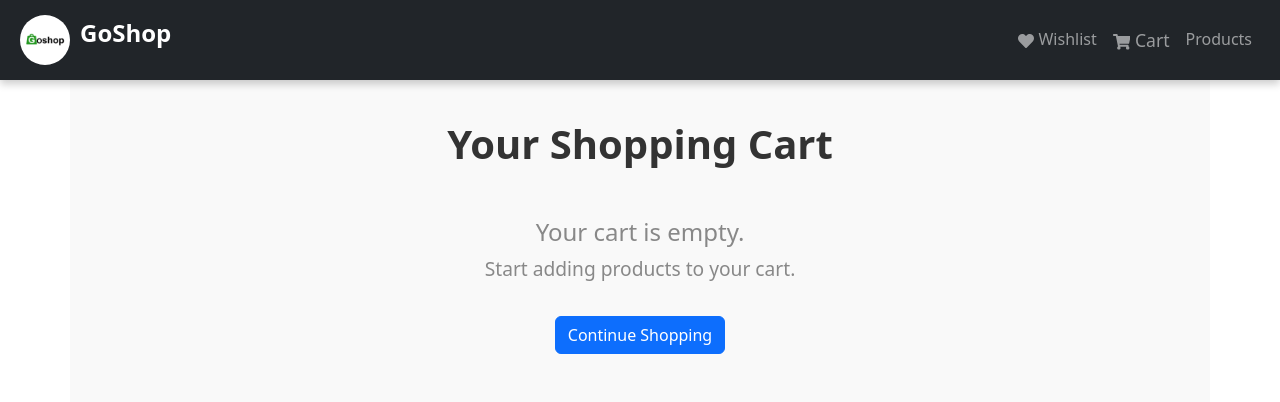
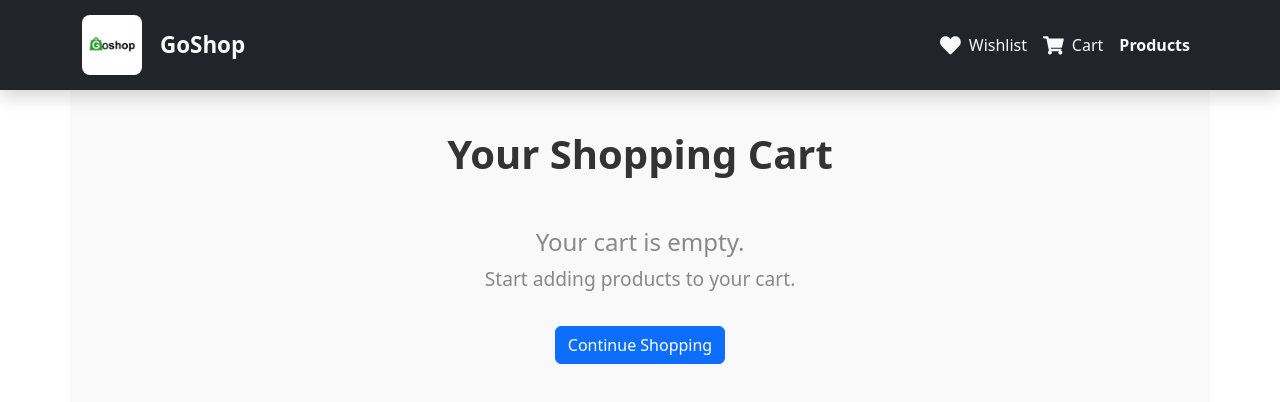
Before and after one commit to WhitelightningDev/storefront, a React (Create React App) app: page /cart in a window 1280 px wide. Shown: the top 402 px of the page. Built offline with nearby package versions, Linux system fonts and the light colour scheme.

Commit message:
Updated the navigation bars styles to look more unifom and added hover styling over the links in the naigation bar

```diff
--- a/src/components/Navbar.jsx
+++ b/src/components/Navbar.jsx
@@ -1,57 +1,62 @@
 import React from "react";
-import { Navbar, Nav, Badge } from "react-bootstrap";
+import { Navbar, Nav, Badge, Container } from "react-bootstrap";
 import { Link } from "react-router-dom";
 import { useCart } from "../context/CartContext";
-import { useWishlist } from "../context/WishlistContext"; // Import Wishlist context
-import "../styles/CustomNavbar.css"; // Custom CSS file for additional styling
-import { FaShoppingCart, FaHeart } from "react-icons/fa"; // Import icons
+import { useWishlist } from "../context/WishlistContext";
+import "../styles/CustomNavbar.css";
+import { FaShoppingCart, FaHeart } from "react-icons/fa";
 
 const CustomNavbar = () => {
-  const { cart } = useCart(); // Get cart items
-  const { wishlist } = useWishlist(); // Get wishlist items
+  const { cart } = useCart();
+  const { wishlist } = useWishlist();
 
   return (
-    <Navbar bg="dark" variant="dark" expand="lg" className="custom-navbar">
-      <Navbar.Brand as={Link} to="/" className="brand-logo">
+    <Navbar bg="dark" variant="dark" expand="lg" className="custom-navbar shadow">
+      <Container>
+        {/* Logo and Brand Name */}
+        <Navbar.Brand as={Link} to="/" className="brand-logo d-flex align-items-center">
           <img
-          src="/goshoplogo-512x512.png" // Assuming logo.png is in the public folder
+            src="/goshoplogo-512x512.png"
             alt="GoShop Logo"
-          width="50"
-          height="50"
-          className="d-inline-block align-top"
+            width="60"
+            height="60"
+            className="me-2"
           />
-        <span className="brand-name">GoShop</span>
+          <span href="/" className="brand-name fw-bold">GoShop</span>
         </Navbar.Brand>
 
-      <Navbar.Toggle aria-controls="navbar-nav" />
+        <Navbar.Toggle aria-controls="navbar-nav" className="border-0" />
         <Navbar.Collapse id="navbar-nav">
-        <Nav className="ms-auto">
-          {/* Wishlist Icon */}
-          <Nav.Link as={Link} to="/wishlist" className="wishlist-link">
-            <FaHeart className="wishlist-icon" /> Wishlist{" "}
+          <Nav className="ms-auto align-items-center">
+            {/* Wishlist */}
+            <Nav.Link as={Link} to="/wishlist" className="nav-link wishlist-link">
+              <FaHeart className="nav-icon wishlist-icon" />
+              Wishlist{" "}
               {wishlist.length > 0 && (
-              <Badge bg="danger" className="wishlist-badge">
+                <Badge bg="danger" className="badge-count">
                   {wishlist.length}
                 </Badge>
               )}
             </Nav.Link>
 
-          {/* Cart Icon */}
-          <Nav.Link as={Link} to="/cart" className="cart-link">
-            <FaShoppingCart className="cart-icon" /> Cart{" "}
+            {/* Cart */}
+            <Nav.Link as={Link} to="/cart" className="nav-link cart-link">
+              <FaShoppingCart className="nav-icon cart-icon" />
+              Cart{" "}
               {cart.length > 0 && (
-              <Badge bg="light" text="dark" className="cart-badge">
+                <Badge bg="light" text="dark" className="badge-count">
                   {cart.length}
                 </Badge>
               )}
             </Nav.Link>
 
-          {/* Products Page Link */}
-          <Nav.Link as={Link} to="/products" className="products-link">
+            {/* Products */}
+            <Nav.Link as={Link} to="/products" className="nav-link products-link fw-bold">
               Products
             </Nav.Link>
           </Nav>
         </Navbar.Collapse>
+      </Container>
     </Navbar>
   );
 };
--- a/src/styles/CustomNavbar.css
+++ b/src/styles/CustomNavbar.css
@@ -9,28 +9,44 @@
 }
 
 .brand-logo img {
-  border-radius: 50%;
+  border-radius: 8px;
 }
 
 .brand-name {
   font-weight: bold;
-  font-size: 1.5rem;
+  font-size: 1.4rem;
   margin-left: 10px;
+  color: #f8f9fa;
 }
 
-.cart-link {
-  position: relative;
-  font-size: 1.1rem;
+.nav-link {
+  display: flex;
+  align-items: center;
+  font-weight: 500;
+  color: #f8f9fa !important;
+  padding: 10px 15px;
   transition: color 0.3s ease;
 }
 
-.cart-link:hover {
-  color: #f8c146; /* Gold color for hover effect */
+.nav-link:hover {
+  color: #ffcc00 !important; /* Gold color for hover effect */
+}
+
+.nav-icon {
+  font-size: 1.3rem;
+  margin-right: 8px;
+}
+
+.badge-count {
+  font-size: 0.85rem;
+  margin-left: 5px;
+  padding: 5px 8px;
+  border-radius: 10px;
+  position: relative;
+  top: -3px;
 }
 
 .cart-badge {
-  font-size: 1rem;
-  margin-left: 5px;
   background-color: #f8c146;
   color: #333;
 }
```
Lines whose indentation alone changed are shown as unchanged.
